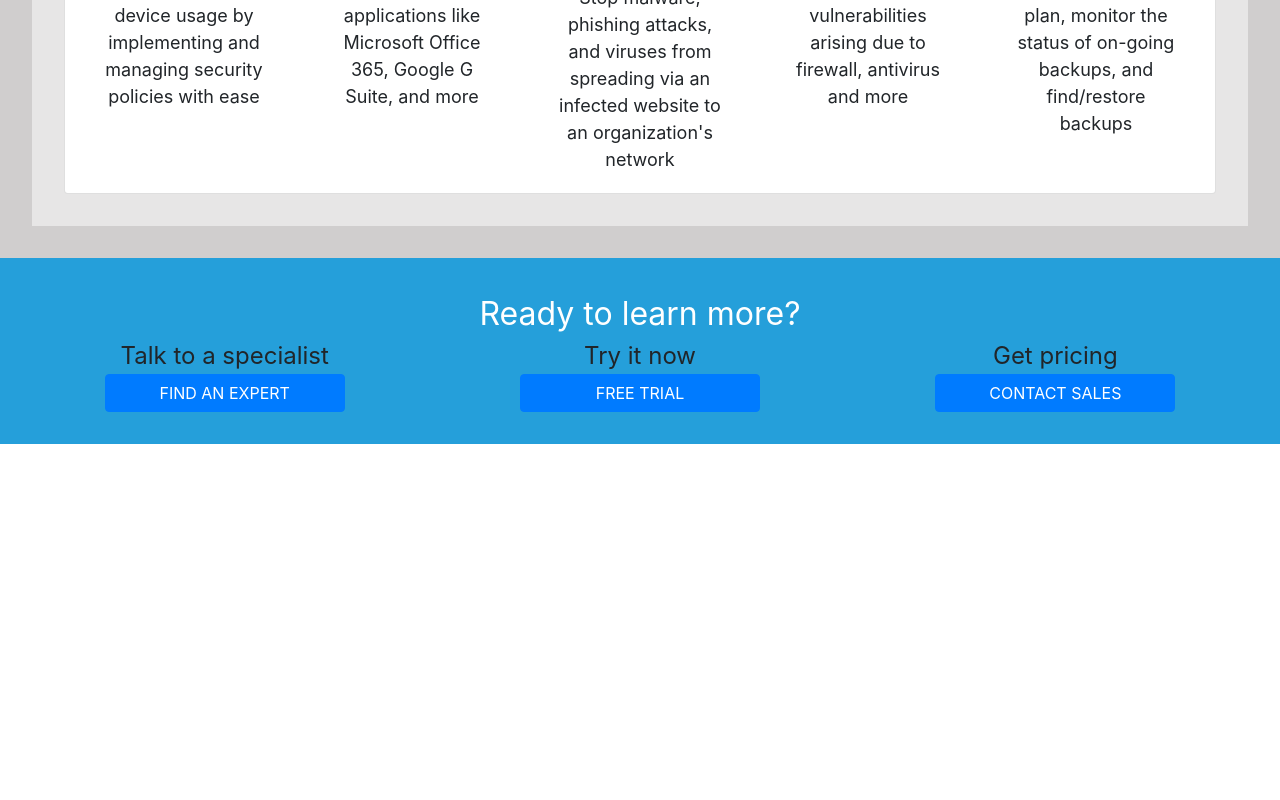
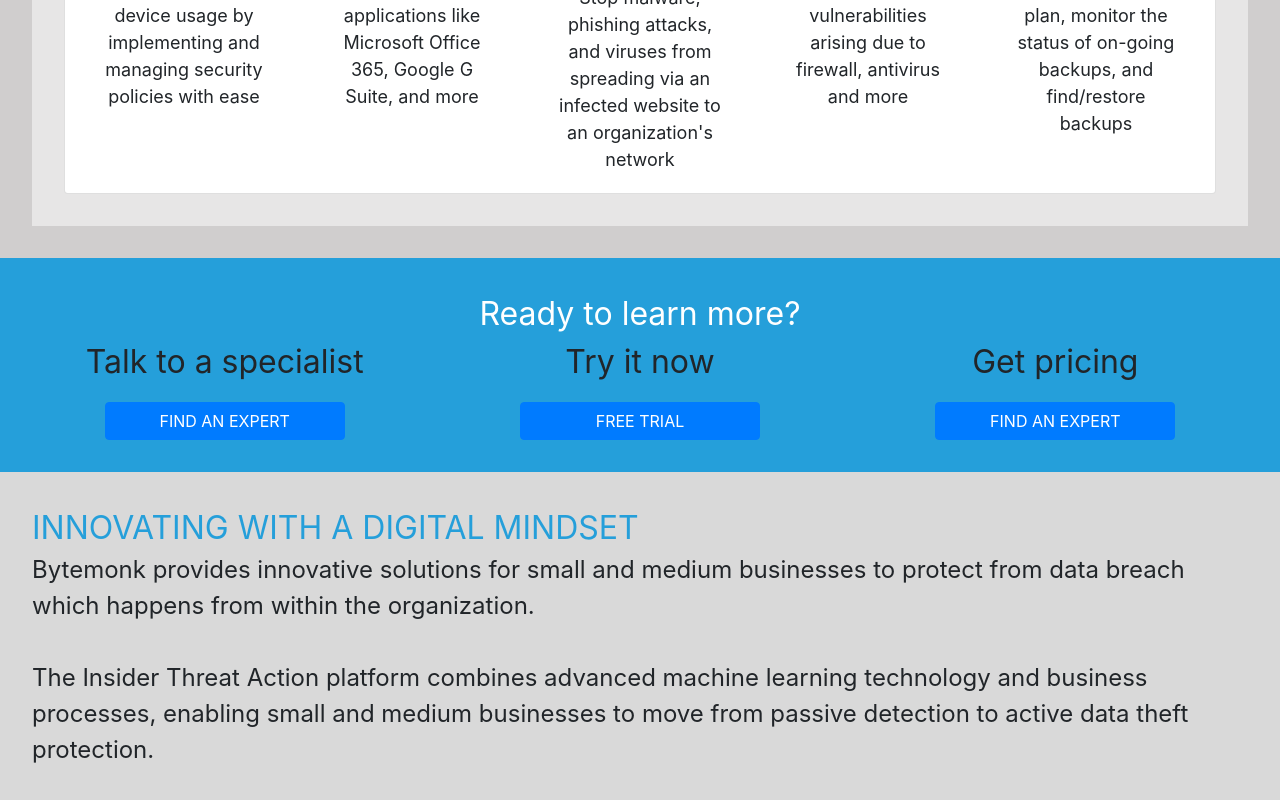
Before and after one commit to aryanoffical2706/devs, a React (Create React App) app: page / in a window 1280 px wide. Shown: the part 2882-3682 px from the top of the page. Before the commit the page ends 3326 px from the top, so only its background shows below. Built offline with nearby package versions, Linux system fonts and the light colour scheme.

Commit message:
Added innovating with a digital mindset

```diff
--- a/src/App.js
+++ b/src/App.js
@@ -115,9 +115,19 @@
 				<Row>
 					{getContactExpertView("Talk to a specialist", "FIND AN EXPERT")}
 					{getContactExpertView("Try it now", "FREE TRIAL")}
-					{getContactExpertView("Get pricing", "CONTACT SALES")}
+					{getContactExpertView("Get pricing", "FIND AN EXPERT")}
 				</Row>
 			</div>
+
+			<div style={{ backgroundColor: "#D9D9D9", padding: "32px" }}>
+				<div style={{ color: "#259FDA", fontSize: "32px" }}>
+					INNOVATING WITH A DIGITAL MINDSET
+				</div>
+				<div style={{ fontSize: "24px" }}>
+					Bytemonk provides innovative solutions for small and medium businesses to protect from data breach which happens from within the organization.<br/><br/>The Insider Threat Action platform combines advanced machine learning technology and business processes, enabling small and medium businesses to move from passive detection to active data theft protection.
+				</div>
+			</div>
+
     </div>
   );
 
@@ -126,10 +136,10 @@
 function getContactExpertView(headingText, buttonText) {
 	return (
 		<Col style={{ display: "flex", flexDirection: "column", alignContent: "center" }}>
-			<div style={{ fontSize: "24px", textAlign: "center" }}>
+			<div style={{ fontSize: "32px", textAlign: "center" }}>
 				{headingText}
 			</div>
-			<Button style={{ width: "240px", alignSelf: "center" }}>
+			<Button style={{ width: "240px", alignSelf: "center", marginTop: "16px" }}>
 				{buttonText}
 			</Button>
 		</Col>
```
